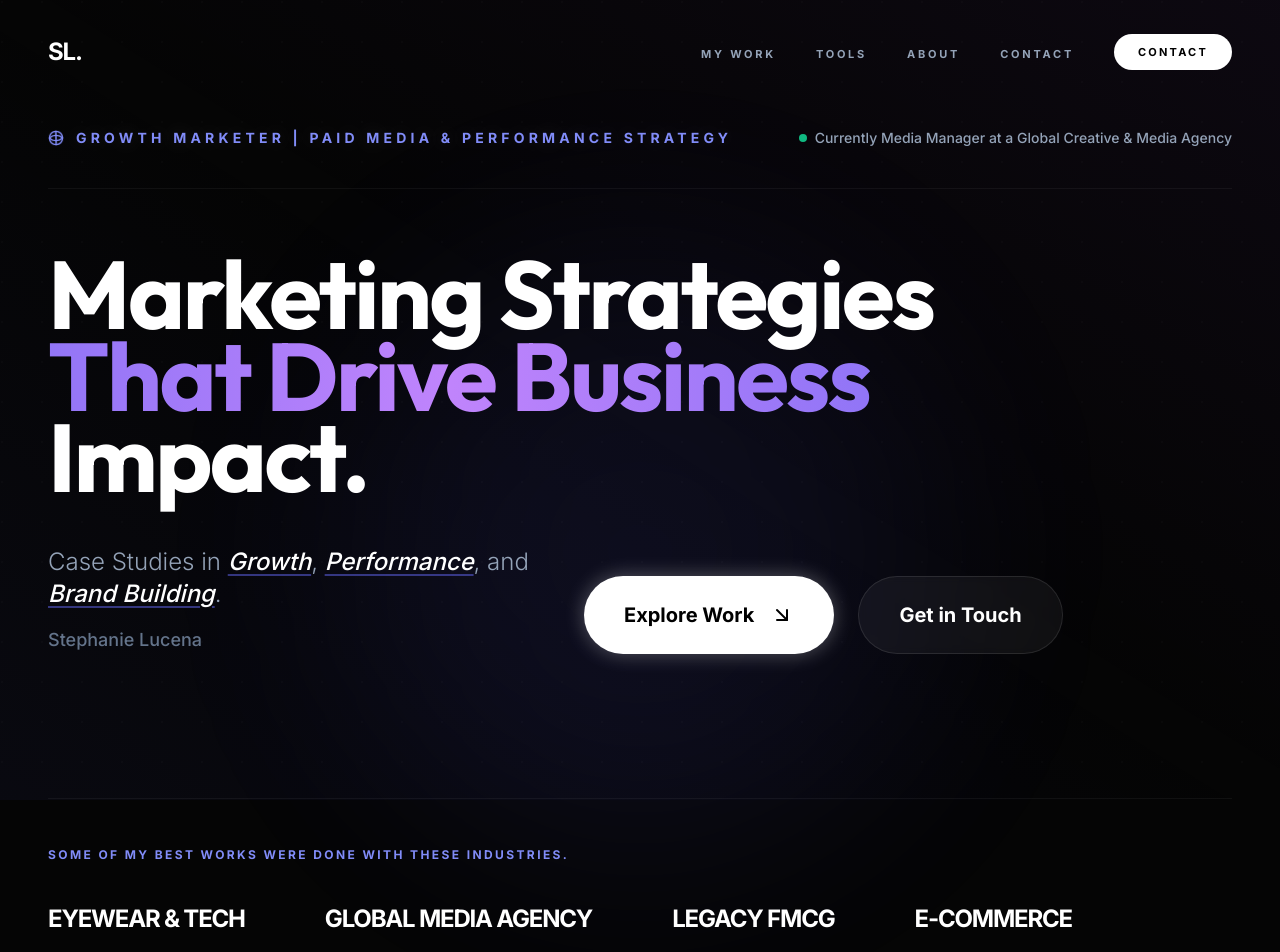
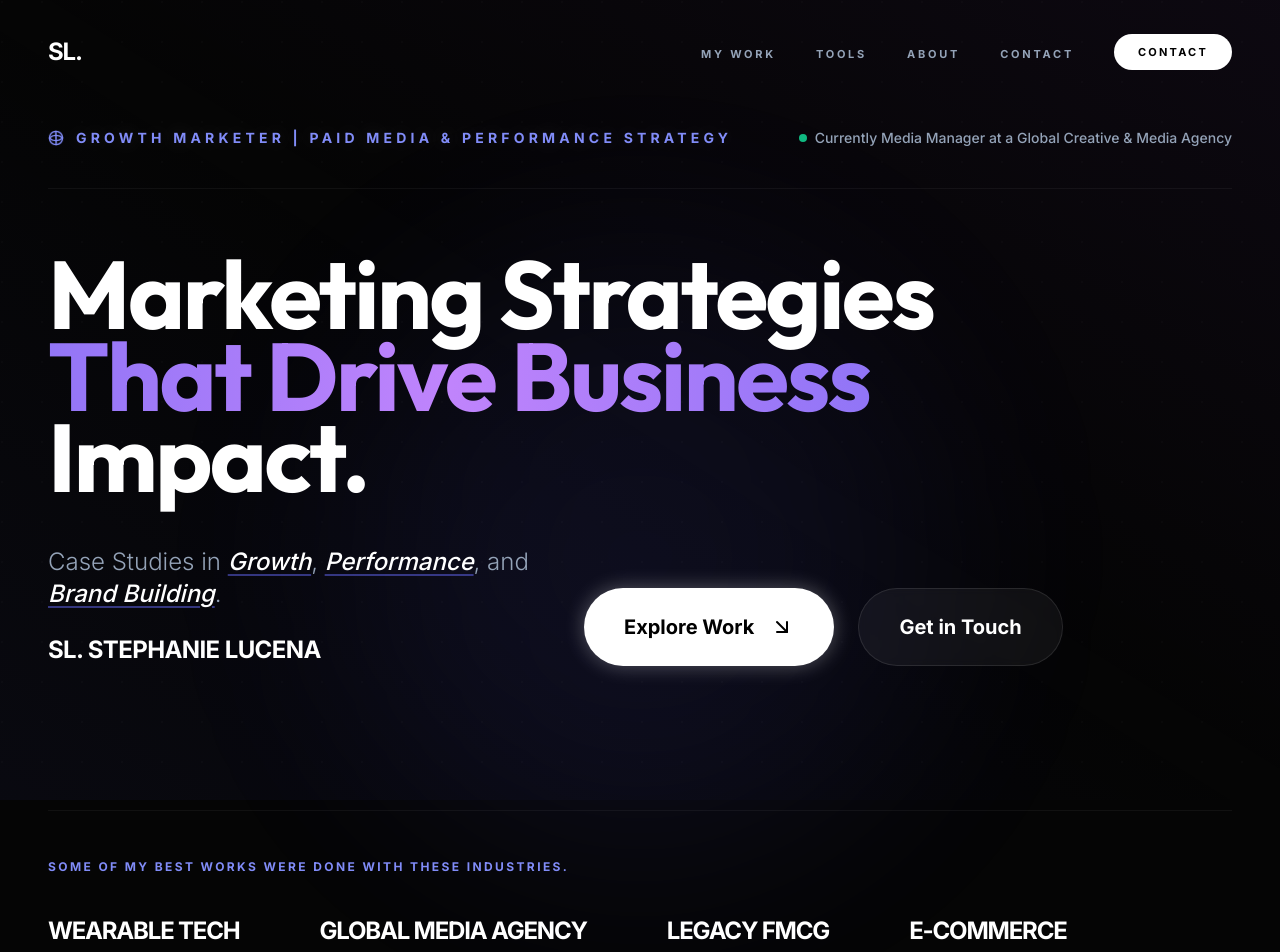
Before and after one commit to stephanielucena95-star/portfolio, a React (Vite) app: page / in a window 1280 px wide. Shown: the top 952 px of the page. Built offline with nearby package versions, Linux system fonts and the light colour scheme.

Commit message:
Final UI polish: Add bottom navigation, fix wearable tech terminology/photo, and optimize SEO

```diff
--- a/components/CaseStudyPage.tsx
+++ b/components/CaseStudyPage.tsx
@@ -116,6 +116,19 @@ const CaseStudyPage: React.FC<PageProps> = ({ caseStudy, onBack }) => {
             </div>
           </div>
         </div>
+        {/* Feedback/CTA Section */}
+        <div className="mt-32 pt-24 border-t border-white/5 text-center">
+          <h3 className="text-3xl md:text-5xl font-bold text-white mb-12 tracking-tight">
+            Want to see more?
+          </h3>
+          <button
+            onClick={onBack}
+            className="group relative inline-flex items-center gap-4 bg-white text-black px-12 py-6 rounded-full font-black text-xl hover:scale-105 active:scale-95 transition-all shadow-[0_0_20px_rgba(255,255,255,0.3)] hover:shadow-[0_0_30px_rgba(255,255,255,0.5)]"
+          >
+            See Other Case Studies
+            <ArrowLeft size={24} className="group-hover:-translate-x-2 transition-transform duration-300" />
+          </button>
+        </div>
       </main>
 
     </div>
--- a/components/Hero.tsx
+++ b/components/Hero.tsx
@@ -63,8 +63,8 @@ const Hero: React.FC<HeroProps> = ({ onCtaClick }) => {
                 <p className="text-xl md:text-2xl text-slate-400 leading-relaxed font-light mb-4">
                   Case Studies in <span className="text-white font-medium italic underline decoration-indigo-500/50 underline-offset-4">Growth</span>, <span className="text-white font-medium italic underline decoration-indigo-500/50 underline-offset-4">Performance</span>, and <span className="text-white font-medium italic underline decoration-indigo-500/50 underline-offset-4">Brand Building</span>.
                 </p>
-                <p className="text-lg text-slate-500 font-medium">
-                  Stephanie Lucena
+                <p className="text-xl md:text-2xl text-white font-black tracking-tight mt-6">
+                  SL. STEPHANIE LUCENA
                 </p>
               </motion.div>
 
@@ -109,7 +109,7 @@ const Hero: React.FC<HeroProps> = ({ onCtaClick }) => {
               className="flex flex-wrap gap-x-12 md:gap-x-20 gap-y-10 items-center opacity-60 hover:opacity-100 transition-opacity duration-700"
             >
               {[
-                { name: 'EYEWEAR & TECH', id: 'wearable-tech-launch' },
+                { name: 'WEARABLE TECH', id: 'wearable-tech-launch' },
                 { name: 'GLOBAL MEDIA AGENCY', id: '#tools' },
                 { name: 'LEGACY FMCG', id: 'oral-care-content' },
                 { name: 'E-COMMERCE', id: 'fmcg-ecommerce-system' },
--- a/constants.tsx
+++ b/constants.tsx
@@ -61,7 +61,7 @@ export const CASE_STUDIES: CaseStudy[] = [
       "Shorter formats (6s–15s) outperformed longer cuts in completion and efficiency."
     ],
     myRole: "Paid Media Manager – Led channel planning, budget allocation, oversighting in-flight optimization, and synthesizing performance/brand lift reporting.",
-    imageUrl: "https://images.unsplash.com/photo-1625591339762-4312030c78a1?auto=format&fit=crop&q=80&w=800", // Premium eyewear shot
+    imageUrl: "https://images.unsplash.com/photo-1596704017254-9b121068fb21?auto=format&fit=crop&q=80&w=800", // New reliable eyewear shot
     tags: ["Paid Social", "Global Scale", "Brand Lift"]
   },
   {
--- a/index.html
+++ b/index.html
@@ -1,25 +1,51 @@
-
 <!DOCTYPE html>
 <html lang="en">
+
 <head>
   <meta charset="UTF-8" />
   <meta name="viewport" content="width=device-width, initial-scale=1.0" />
-    <title>Stephanie Lucena | Media Manager</title>
+  <title>Stephanie Lucena | Growth Marketer & Paid Media Strategist</title>
+  <meta name="description"
+    content="Portfolio of Stephanie Lucena, a Senior Growth Marketer specializing in Paid Media, Performance Strategy, and E-commerce growth for global brands." />
+  <meta name="keywords"
+    content="Growth Marketing, Paid Media, Performance Strategy, E-commerce, Media Manager, Stephanie Lucena" />
+
+  <!-- Open Graph / Facebook -->
+  <meta property="og:type" content="website" />
+  <meta property="og:title" content="Stephanie Lucena | Growth Marketer & Paid Media Strategist" />
+  <meta property="og:description"
+    content="Case studies in Growth, Performance, and Brand Building for global brands like Ray-Ban Meta and Fonterra." />
+
+  <!-- Twitter -->
+  <meta property="twitter:card" content="summary_large_image" />
+  <meta property="twitter:title" content="Stephanie Lucena | Growth Marketer & Paid Media Strategist" />
+  <meta property="twitter:description"
+    content="Senior Growth Marketer specializing in Paid Media and Performance Strategy." />
   <script src="https://cdn.tailwindcss.com"></script>
-    <link href="https://fonts.googleapis.com/css2?family=Outfit:wght@300;400;500;600;700;800&family=Inter:wght@300;400;500;600;700&display=swap" rel="stylesheet">
+  <link
+    href="https://fonts.googleapis.com/css2?family=Outfit:wght@300;400;500;600;700;800&family=Inter:wght@300;400;500;600;700&display=swap"
+    rel="stylesheet">
   <style>
     :root {
       --bg-color: #050505;
       --accent-glow: rgba(79, 70, 229, 0.15);
     }
+
     body {
       font-family: 'Inter', sans-serif;
       scroll-behavior: smooth;
       background-color: var(--bg-color);
     }
-      h1, h2, h3, h4, h5, h6 {
+
+    h1,
+    h2,
+    h3,
+    h4,
+    h5,
+    h6 {
       font-family: 'Outfit', sans-serif;
     }
+
     .glass-card {
       background: rgba(255, 255, 255, 0.02);
       backdrop-filter: blur(12px);
@@ -27,11 +53,13 @@
       border: 1px solid rgba(255, 255, 255, 0.05);
       box-shadow: 0 8px 32px 0 rgba(0, 0, 0, 0.37);
     }
+
     .text-glow {
       text-shadow: 0 0 20px rgba(255, 255, 255, 0.2);
     }
+
     .bg-grid {
-        background-image: radial-gradient(circle at 2px 2px, rgba(255,255,255,0.05) 1px, transparent 0);
+      background-image: radial-gradient(circle at 2px 2px, rgba(255, 255, 255, 0.05) 1px, transparent 0);
       background-size: 40px 40px;
     }
   </style>
@@ -47,8 +75,10 @@
 </script>
   <link rel="stylesheet" href="/index.css">
 </head>
+
 <body class="bg-[#0a0a0a] text-slate-200 antialiased overflow-x-hidden">
   <div id="root"></div>
   <script type="module" src="/index.tsx"></script>
 </body>
+
 </html>
```
Lines whose indentation alone changed are shown as unchanged.
